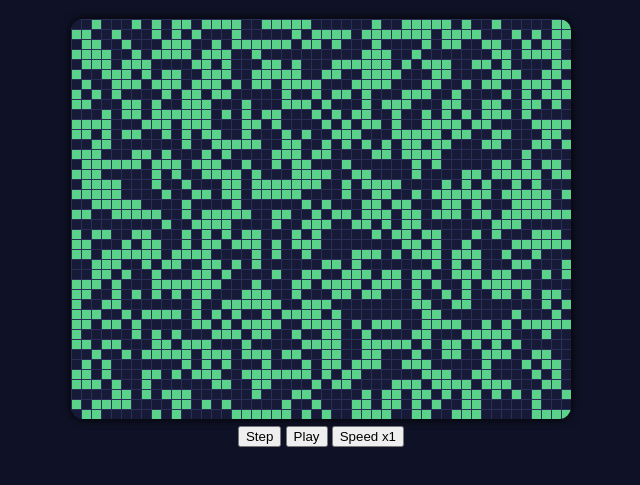
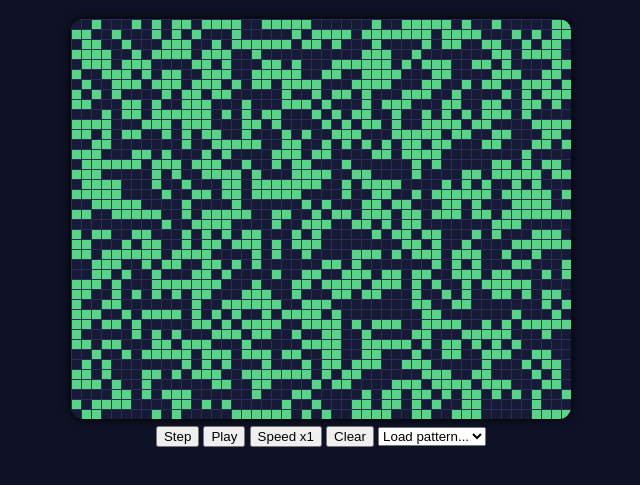
Before and after one commit to MiloRia/Conway-s_Game_of_Life, a plain HTML site: page index.html in a window 1280 px wide. Shown: the part 99-584 px from the top of the page, without its empty margins (319-959 px from the left). Drawn offline with Linux system fonts and the light colour scheme.

Commit message:
mod: index.html add controls

```diff
--- a/index.html
+++ b/index.html
@@ -13,6 +13,13 @@
             <button id="stepBtn">Step</button>
             <button id="playBtn">Play</button>
             <button id="speedBtn">Speed x1</button>
+            <button id="clearBtn">Clear</button>
+            <select id="patternSelect">
+                <option value="none">Load pattern...</option>
+                <option value="glider">Glider</option>
+                <option value="blinker">Blinker</option>
+                <option value="block">Block</option>
+            </select>
         </div>
         <script src="script.js"></script>
     </body>
```
